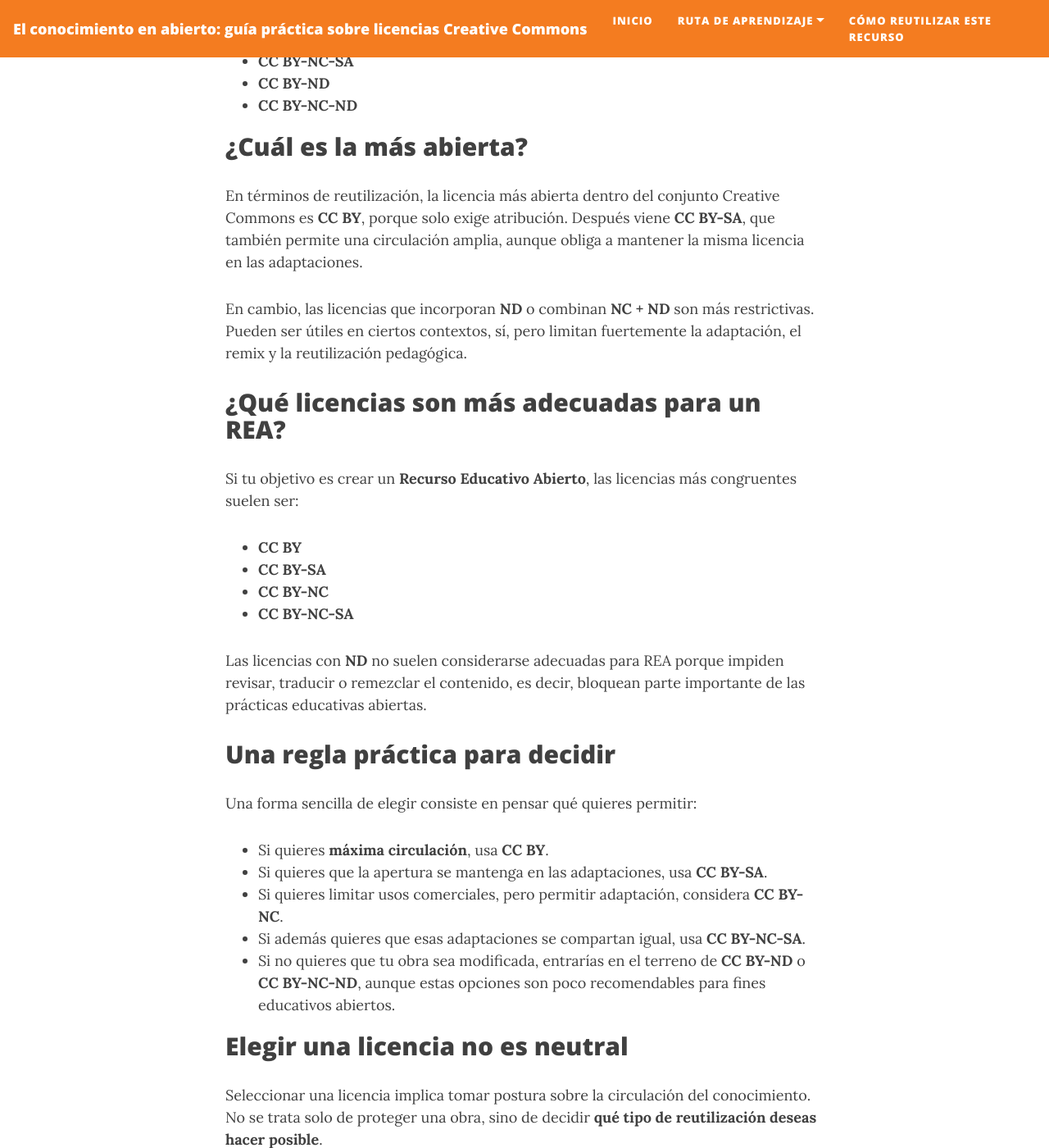
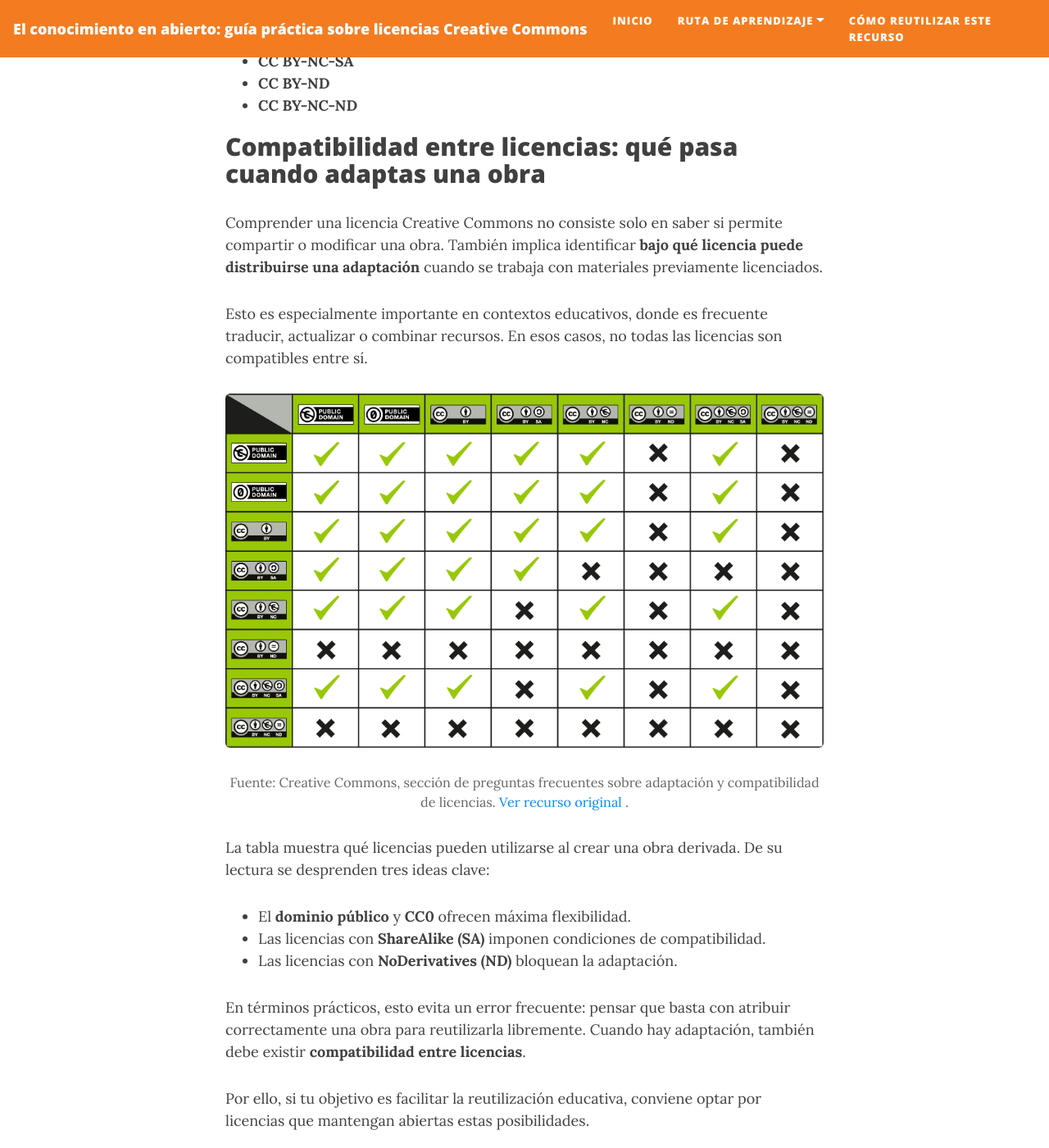
Before and after one commit to rosariorogel/cc-oer-mexico, a Jekyll site: the page built from _pages/como-elegir-licencia.md, in a window 1280 px wide and 1400 px high, scrolled down 2719 px. Shown: the whole window at 82% size. Built offline with Jekyll 4.4.1, drawn with Linux system fonts in a browser that asks for light colours; nearby versions of some CDN libraries.

Commit message:
Enhance content on Creative Commons license compatibility
Added section on license compatibility and adaptation.

```diff
--- a/_pages/como-elegir-licencia.md
+++ b/_pages/como-elegir-licencia.md
@@ -7,7 +7,7 @@
 <div style="width:100%; height:140px; overflow:hidden; margin: 0 0 30px 0; border-radius:8px;">
   <img src="{{ '/assets/img/Friends3.jpeg' | relative_url }}"
        alt="Personas colaborando en torno al conocimiento abierto"
-       style="width:100%; height:100%; object-fit:cover; object-position:center;">
+       style="width:100%; height:100%; object-fit:cover; object-position:50% 40%;">
 </div>
 
 Elegir una licencia Creative Commons no consiste únicamente en seleccionar un ícono o una combinación de letras. Implica tomar una decisión sobre **cómo quieres que circule tu trabajo**, qué usos deseas facilitar y cuáles condiciones consideras importantes para compartirlo de manera abierta y responsable.
@@ -60,6 +60,35 @@
 - **CC BY-ND**
 - **CC BY-NC-ND**
 
+## Compatibilidad entre licencias: qué pasa cuando adaptas una obra
+
+Comprender una licencia Creative Commons no consiste solo en saber si permite compartir o modificar una obra. También implica identificar **bajo qué licencia puede distribuirse una adaptación** cuando se trabaja con materiales previamente licenciados.
+
+Esto es especialmente importante en contextos educativos, donde es frecuente traducir, actualizar o combinar recursos. En esos casos, no todas las licencias son compatibles entre sí.
+
+<div style="text-align:center; margin: 25px 0 10px 0;">
+  <img src="{{ '/assets/img/CC_License_Compatibility_Chart.png' | relative_url }}"
+       alt="Tabla de compatibilidad entre licencias Creative Commons para obras derivadas o adaptadas"
+       style="width:100%; max-width:1000px; display:block; margin:auto; border-radius:6px;">
+</div>
+
+<p style="text-align:center; font-size:0.9em; color:#666; margin-bottom:30px;">
+  Fuente: Creative Commons, sección de preguntas frecuentes sobre adaptación y compatibilidad de licencias.
+  <a href="https://creativecommons.org/faq/#if-i-derive-or-adapt-material-offered-under-a-creative-commons-license-which-cc-licenses-can-i-use" target="_blank" rel="noopener noreferrer">
+    Ver recurso original
+  </a>.
+</p>
+
+La tabla muestra qué licencias pueden utilizarse al crear una obra derivada. De su lectura se desprenden tres ideas clave:
+
+- El **dominio público** y **CC0** ofrecen máxima flexibilidad.
+- Las licencias con **ShareAlike (SA)** imponen condiciones de compatibilidad.
+- Las licencias con **NoDerivatives (ND)** bloquean la adaptación.
+
+En términos prácticos, esto evita un error frecuente: pensar que basta con atribuir correctamente una obra para reutilizarla libremente. Cuando hay adaptación, también debe existir **compatibilidad entre licencias**.
+
+Por ello, si tu objetivo es facilitar la reutilización educativa, conviene optar por licencias que mantengan abiertas estas posibilidades.
+
 ## ¿Cuál es la más abierta?
 
 En términos de reutilización, la licencia más abierta dentro del conjunto Creative Commons es **CC BY**, porque solo exige atribución. Después viene **CC BY-SA**, que también permite una circulación amplia, aunque obliga a mantener la misma licencia en las adaptaciones.
```
